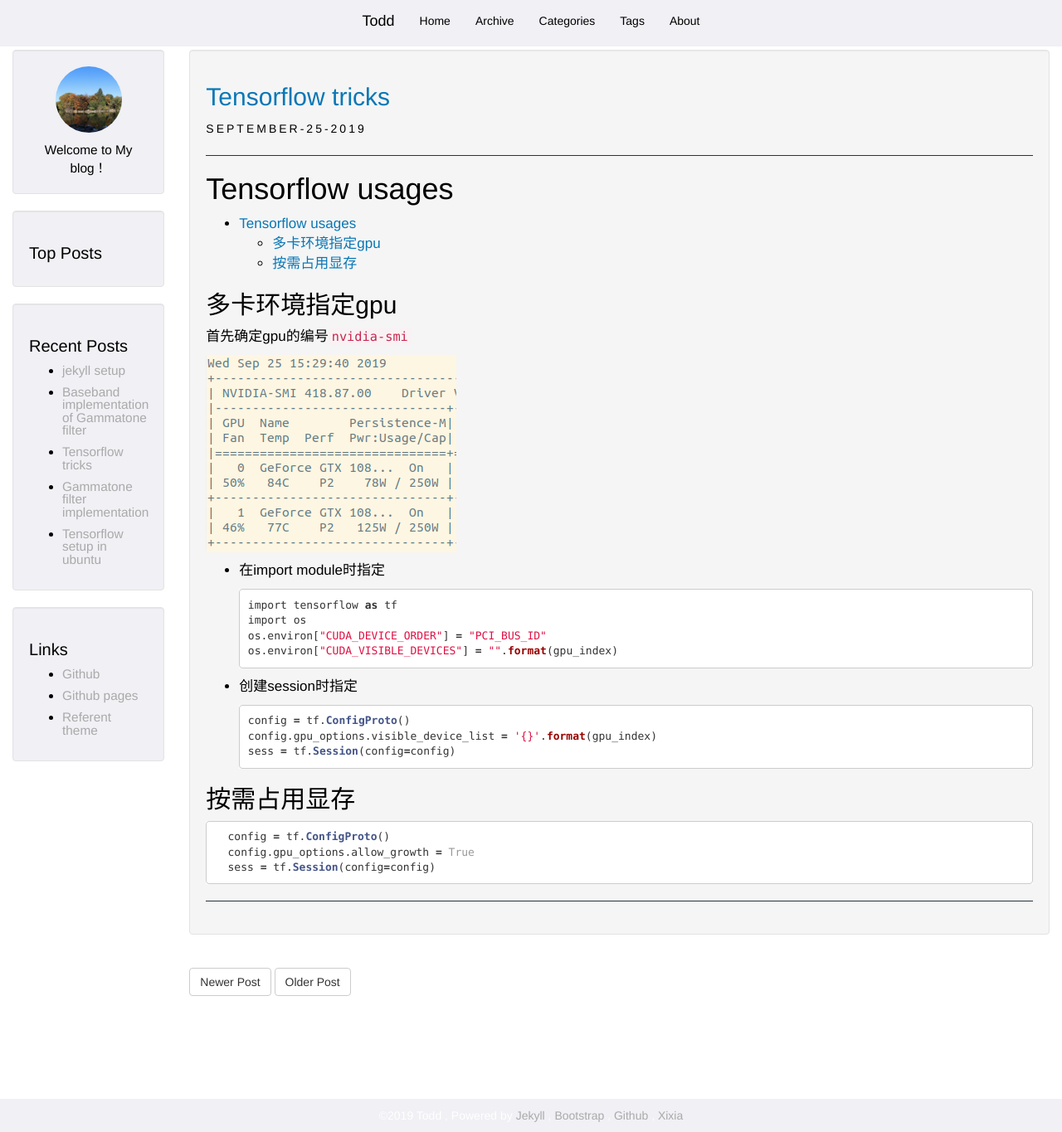
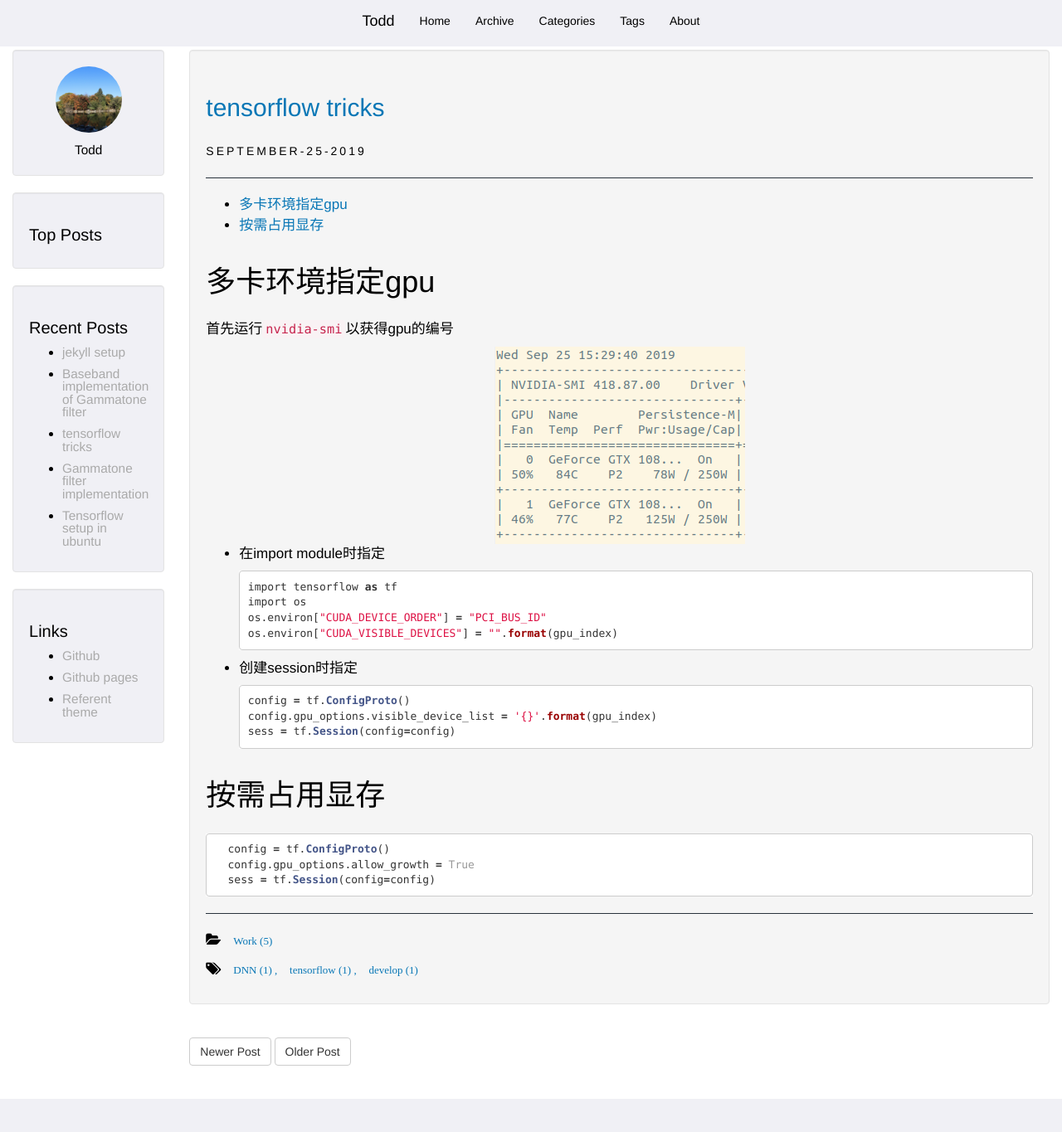
Before and after one commit to bingo-todd/bingo-todd.github.io, a Jekyll site: the page built from _posts/2019-9-25-tensorflow tricks.md, in a window 1280 px wide and 1365 px high. Shown: the whole window at 83% size. Built offline with Jekyll 4.4.1, drawn with Linux system fonts in a browser that asks for light colours; our own code applies the rules of GitHub Pages for plain Markdown files.

Commit message:
index.html test

````diff
--- a/_config.yml
+++ b/_config.yml
@@ -1,7 +1,7 @@
 # Jekyll configuration
 
 name: Todd
-description: Welcome to My blog！
+description: Todd
 
 # url is currently only used only for the RSS feed in feed.xml
 # url: https://github.com/zxixia/jekyll-xixia
--- a/_includes/footer.html
+++ b/_includes/footer.html
@@ -1,16 +1,15 @@
 {% assign trans = site.data.values[site.lan] %}
 <div class="footer">
-    <p>&copy;{{ site.time | date: '%Y' }} {{ site.name }}{{ trans.thanks }}
+    <!-- <p>&copy;{{ site.time | date: '%Y' }} {{ site.name }}{{ trans.thanks }}
             {% for thank in site.data.thanks %}
                 <a href="{{ thank.url }}">
                 {{ thank.title }}
                 </a>
-                <!-- not the last, output a ',' -->
                 {% if forloop.last == false %}
                 ,
                 {% endif %}
             {% endfor %}
-    </p>
+    </p> -->
 </div>
 
 <!--
--- a/_posts/2019-9-25-tensorflow tricks.md
+++ b/_posts/2019-9-25-tensorflow tricks.md
@@ -1,19 +1,27 @@
-# Tensorflow usages
+---
+layout: post
+title:  "tensorflow tricks"
+categories: Work
+tags: DNN tensorflow develop
+author: Todd
+description: small collection of tensorflow tricks
+---
 
 <!-- TOC -->
 
-- [Tensorflow usages](#tensorflow-usages)
-  - [多卡环境指定gpu](#%E5%A4%9A%E5%8D%A1%E7%8E%AF%E5%A2%83%E6%8C%87%E5%AE%9Agpu)
-  - [按需占用显存](#%E6%8C%89%E9%9C%80%E5%8D%A0%E7%94%A8%E6%98%BE%E5%AD%98)
+- [多卡环境指定gpu](#%E5%A4%9A%E5%8D%A1%E7%8E%AF%E5%A2%83%E6%8C%87%E5%AE%9Agpu)
+- [按需占用显存](#%E6%8C%89%E9%9C%80%E5%8D%A0%E7%94%A8%E6%98%BE%E5%AD%98)
 
 <!-- /TOC -->
 
 
-## 多卡环境指定gpu
+# 多卡环境指定gpu
 
-  首先确定gpu的编号`nvidia-smi`
+  首先运行`nvidia-smi`以获得gpu的编号
 
+  <div align="center">
   <img src='/assets/images/tensorflow_tricks/nvidia-smi.png'>
+  </div>
 
   - 在import module时指定
 
@@ -32,7 +40,7 @@
     sess = tf.Session(config=config)
     ```
 
-## 按需占用显存
+# 按需占用显存
 
   ```python
   config = tf.ConfigProto()
--- a/_sass/xixia/theme.scss
+++ b/_sass/xixia/theme.scss
@@ -78,6 +78,18 @@ body {
     color: $article-color;
 }
 
+.article p {
+  line-height: 125%;
+}
+
+.article h1 {
+  line-height: 200%;
+}
+
+.article h2 {
+  line-height: 200%;
+}
+
 .article img {
     max-width:100%;
 }
````
Also changed, not shown: index.md (added, +1 -0 lines).
